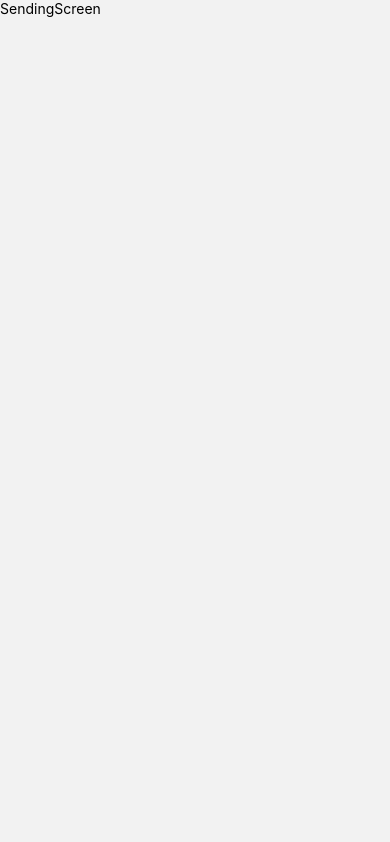
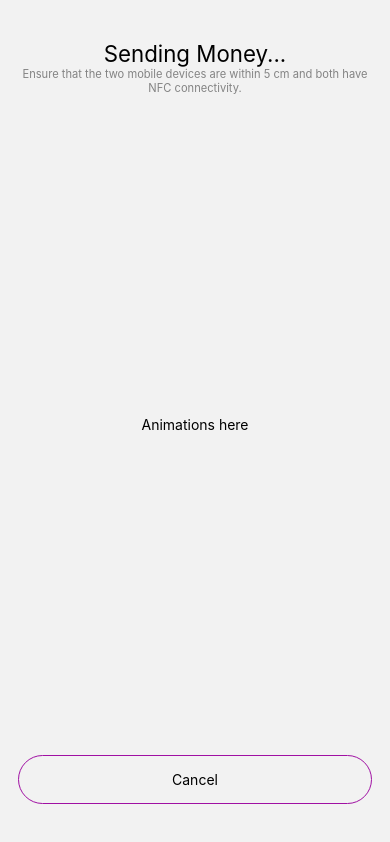
Before and after one commit to Haris-Noori/testproject, a React Native app: screen /Sending in a window 390 px wide. Built offline with nearby package versions, Linux system fonts and the light colour scheme.

Commit message:
animations to add in SendingScreen

```diff
--- a/package.json
+++ b/package.json
@@ -15,7 +15,9 @@
     "react": "18.2.0",
     "react-native": "0.71.10",
     "react-native-safe-area-context": "^4.5.3",
-    "react-native-screens": "^3.20.0"
+    "react-native-screens": "^3.20.0",
+    "react-native-simple-toast": "^2.0.0",
+    "react-native-size-matters": "^0.4.0"
   },
   "devDependencies": {
     "@babel/core": "^7.20.0",
--- a/src/screens/SendingScreen.js
+++ b/src/screens/SendingScreen.js
@@ -1,12 +1,64 @@
-import { View, Text } from 'react-native'
+import { View, Text, TouchableOpacity, StyleSheet } from 'react-native'
 import React from 'react'
+import { scale } from 'react-native-size-matters';
+import Toast from 'react-native-simple-toast';
 
 const SendingScreen = () => {
   return (
-    <View>
-      <Text>SendingScreen</Text>
+    <View style={styles.parent}>
+      <View style={styles.topContainer}>
+        <Text style={styles.heading}>Sending Money...</Text>
+        <Text style={styles.description}>Ensure that the two mobile devices are within 5 cm and both have NFC connectivity.</Text>
+      </View>
+      <View>
+        <Text>Animations here</Text>
+      </View>
+      <View style={styles.buttonContainer}>
+        <TouchableOpacity style={styles.cancelButton}>
+          <Text>Cancel</Text>
+        </TouchableOpacity>
+      </View>
     </View>
   )
 }
 
+const styles = StyleSheet.create({
+  parent: {
+    flex: 1,
+    justifyContent: 'space-between',
+    alignItems: 'center',
+    padding: scale(16),
+  },
+  topContainer: {
+    alignItems: 'center',
+    marginTop: scale(20),
+  },
+  heading: {
+    fontSize: scale(20),
+    fontWeight: '400',
+    color: '#000000',
+  },
+  description: {
+    textAlign: 'center',
+    fontSize: scale(10),
+    fontWeight: '400',
+    color: '#838383'
+  },
+  buttonContainer: {
+    justifyContent: 'flex-end',
+    alignItems: 'center',
+    marginBottom: scale(20),
+    width: '100%'
+  },
+  cancelButton: {
+    borderWidth: 1,
+    borderColor: '#A010A3',
+    height: scale(44),
+    width: '100%',
+    justifyContent: 'center',
+    alignItems: 'center',
+    borderRadius: scale(25),
+  }
+});
+
 export default SendingScreen;
```
